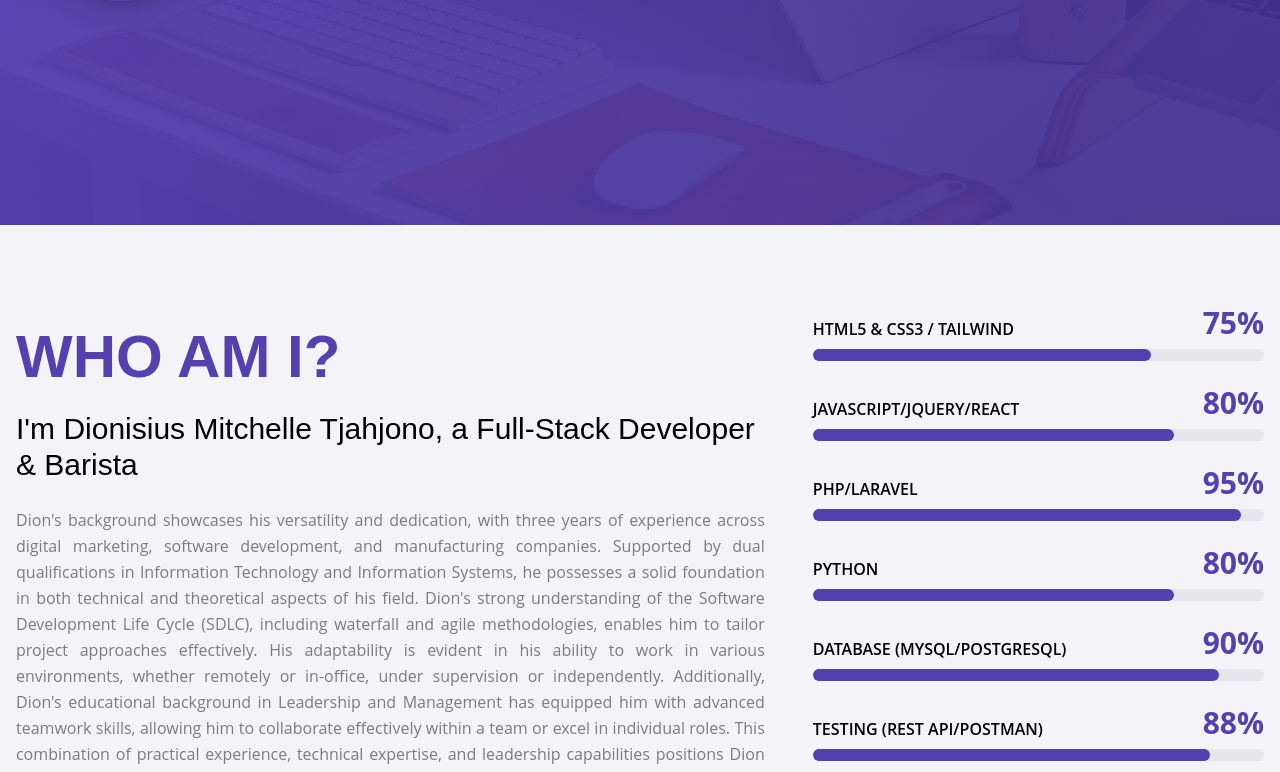
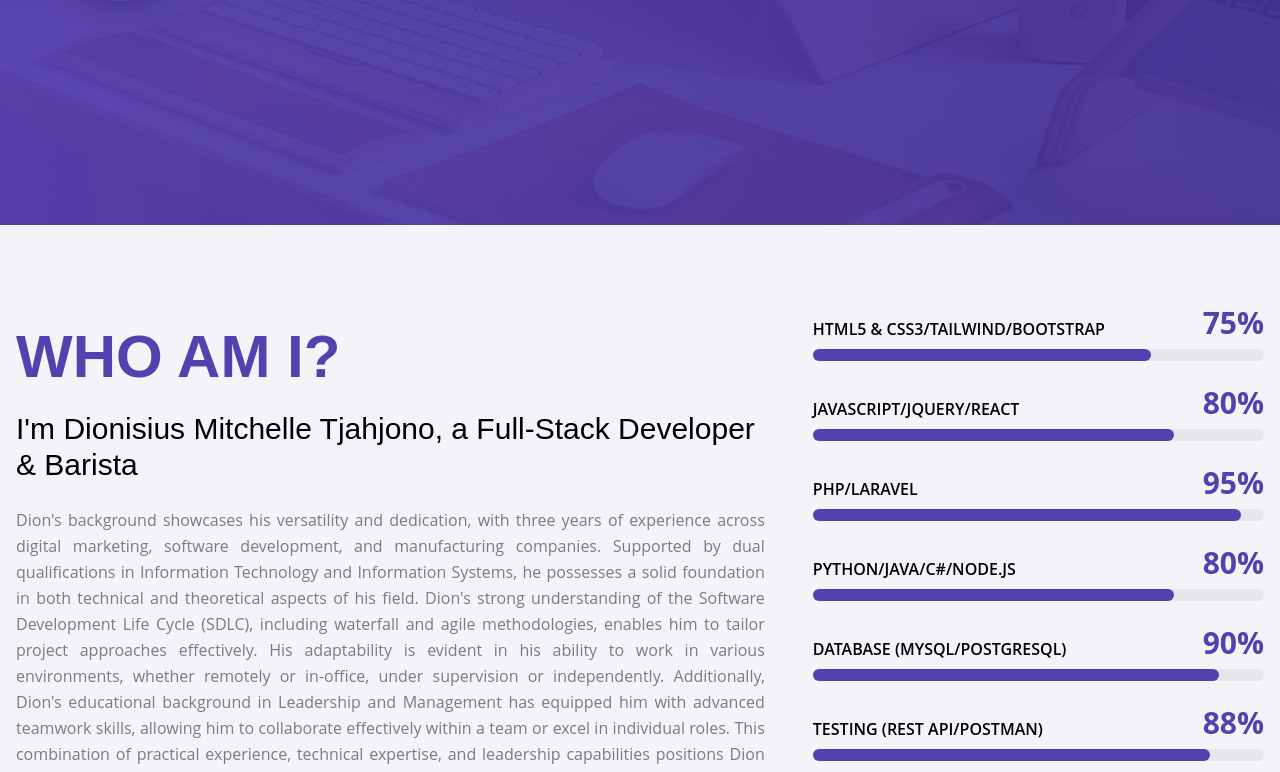
Before and after one commit to Dishell/portfolio, a React (Create React App) app: page / in a window 1280 px wide. Shown: the part 527-1299 px from the top of the page. Built offline with nearby package versions, Linux system fonts and the light colour scheme; the HTML template or start-up script is replaced by a standard one.

Commit message:
Updating skills in about section

```diff
--- a/src/components/About.jsx
+++ b/src/components/About.jsx
@@ -43,7 +43,7 @@ const About = () => {
                     <div>
                         <div className="flex items-end justify-between">
                             <h4 className="font-body font-semibold uppercase text-black">
-                                HTML5 &amp; CSS3 / Tailwind
+                                HTML5 &amp; CSS3/Tailwind/Bootstrap
                             </h4>
                             <h3 className="font-body text-3xl font-bold text-primary">
                                 75%
@@ -82,7 +82,7 @@ const About = () => {
                     <div className="pt-6">
                         <div className="flex items-end justify-between">
                             <h4 className="font-body font-semibold uppercase text-black">
-                                Python
+                                Python/Java/C#/Node.js
                             </h4>
                             <h3 className="font-body text-3xl font-bold text-primary">
                                 80%
```
Also changed, not shown: public/images/todo-list.png (added).
